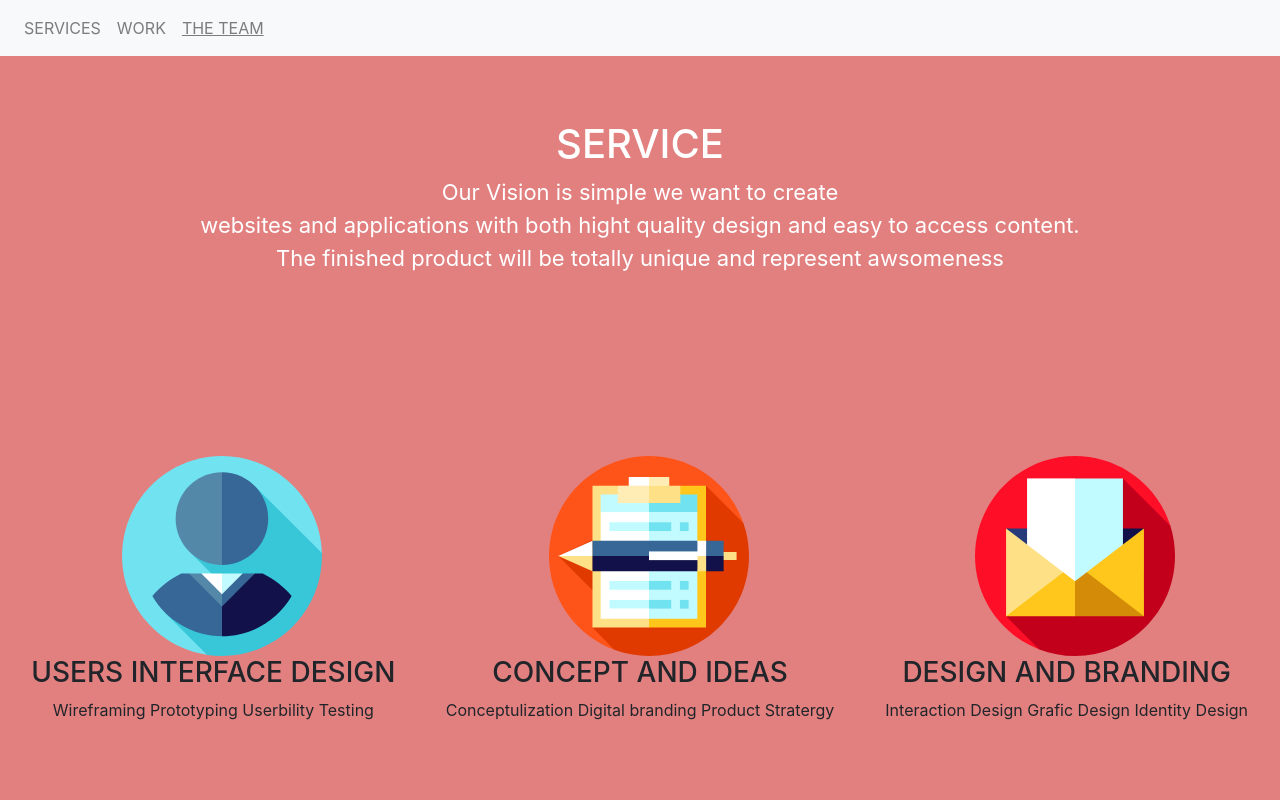
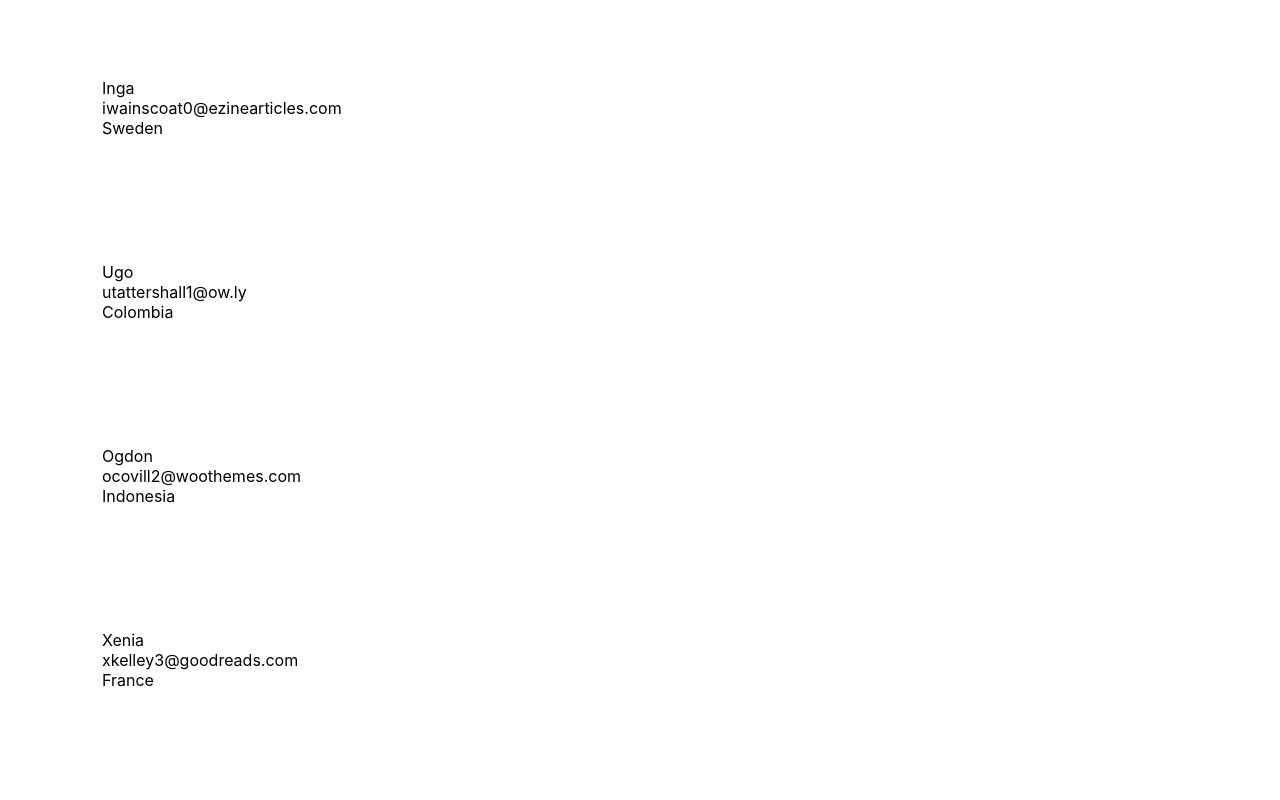
Before and after one commit to selimmizrahi/React_Exercises, a React (Create React App) app: page / in a window 1280 px wide. Shown: the top 800 px of the page. Built offline with nearby package versions, Linux system fonts and the light colour scheme.

Commit message:
Day 2 Exercise 1

```diff
--- a/src/App.js
+++ b/src/App.js
@@ -1,37 +1,9 @@
 import React from "react";
-import "./Day1/App.css";
-import Navigation from "./Day1/navigation";
-import ServiceContent from "./Day1/Body";
-import ImageContent from "./Day1/Body2";
-import user from "./Day1/user.svg";
-import survey from "./Day1/survey.svg";
-import email from "./Day1/email.svg";
+import PresentList from "./Day2/presentlist";
+import "./Day2/list.css";
 
 function App() {
-  return (
-    <div className="App">
-      <header className="App-header">
-        <Navigation></Navigation>
-        <ServiceContent title="SERVICE"></ServiceContent>
-        <div className="Middlepart">
-          <ImageContent
-            image={user}
-            subtitle="USERS INTERFACE DESIGN"
-            info="Wireframing Prototyping Userbility Testing"
-          ></ImageContent>
-          <ImageContent
-            image={survey}
-            subtitle="CONCEPT AND IDEAS"
-            info="Conceptulization Digital branding Product Stratergy"
-          ></ImageContent>
-          <ImageContent
-            image={email}
-            subtitle="DESIGN AND BRANDING"
-            info="Interaction Design Grafic Design Identity Design"
-          ></ImageContent>
-        </div>
-      </header>
-    </div>
-  );
+  return <PresentList></PresentList>;
 }
+
 export default App;
```
